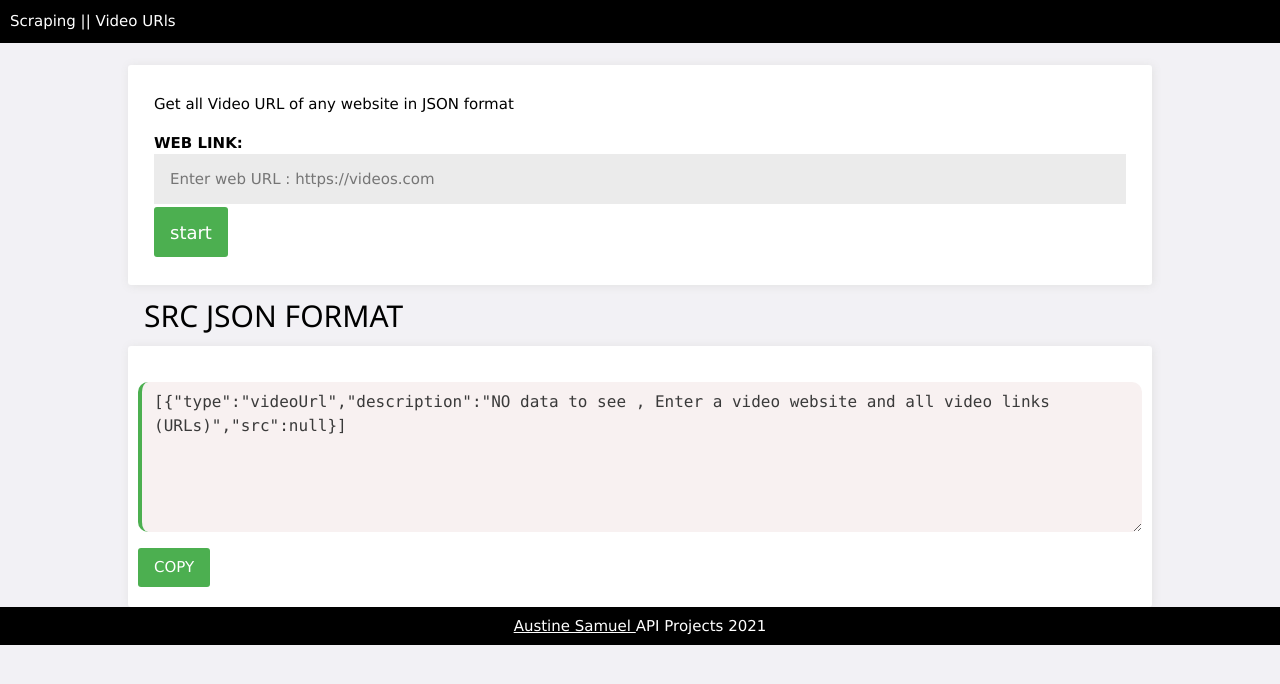
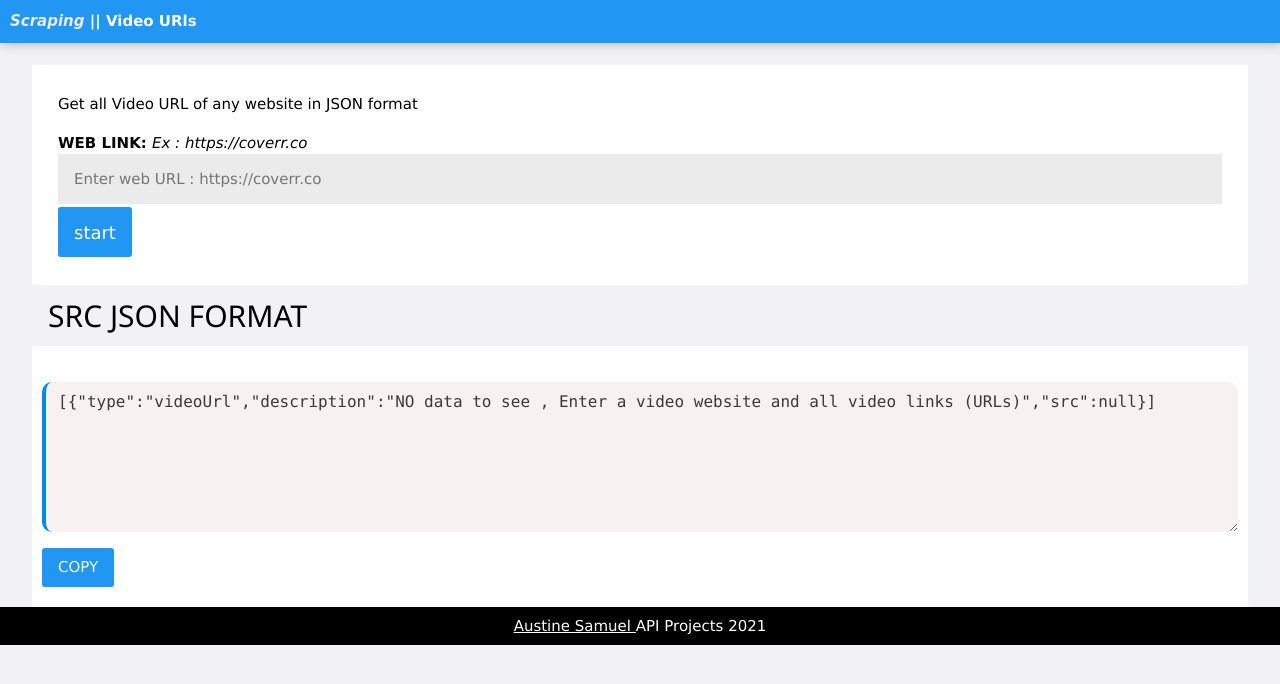
Before and after one commit to AustineSamuel/scrapingVideoSrc, a PHP site: page / in a window 1280 px wide. Shown: the top 684 px of the page. Run offline with PHP 8.4, Linux system fonts and the light colour scheme.

Commit message:
added more designes

```diff
--- a/index.php
+++ b/index.php
@@ -61,8 +61,8 @@ else{
 <script src="lib/MfunctionsLap.js"></script>
 </head>
 <body>
-  <nav>
-    Scraping || Video URls
+  <nav class="w3-blue">
+  <i>  Scraping </i>|| Video URls
   </nav>
 <br>
 <div id="box">
@@ -70,8 +70,8 @@ else{
     Get all Video URL of any website in JSON format
   </section>
 <form class="w3-padding" method="post">
-  <b>WEB LINK:</b>
-  <input class="w3-padding w3-block" type="url" name="url" placeholder="Enter web URL : https://videos.com" required><button type="submit" class="w3-button w3-green" style="margin-top:3px;">start</button>
+  <b>WEB LINK: <i style="font-weight:400;"> Ex : https://coverr.co </i></b>
+  <input class="w3-padding w3-block" type="url" name="url" placeholder="Enter web URL : https://coverr.co" required><button type="submit" class="w3-button w3-blue" style="margin-top:3px;">start</button>
 </form>
 
 </div>
@@ -81,9 +81,9 @@ else{
 <div id="box">
   <p id="dataHolder" hidden><?php echo json_encode($output);?>
 </p>
-<textarea value="<?php echo json_encode($output);?>" class="w3-block w3-code" disabled>
+<textarea value="<?php echo json_encode($output);?>" class="w3-block w3-code" style="border-color:rgb(0, 138, 230);" disabled>
 </textarea>
-<button class="w3-button w3-green" id="copy">COPY</button>
+<button class="w3-button w3-blue" id="copy">COPY</button>
 </div>
 <footer class="w3-padding  w3-center w3-black">
   <a  style="color:white;text-decoration: underline !important;" href="https://austinesamuel.netlify.app" >Austine Samuel </a>API Projects 2021
--- a/style.css
+++ b/style.css
@@ -1,8 +1,14 @@
 nav{
   width:100%;
   padding:10px;
-  background:black;
+  background:rgb(0, 138, 230);
   color:white;
+  font-weight:bolder;
+  box-shadow:1px 1px 10px 0px rgb(176, 177, 181);;
+}
+nav i{
+font-family:cursive;
+font-weight:bolder;
 }
 body{
   background:rgb(242, 241, 245);
@@ -28,14 +34,18 @@ form input{
 color:black;
   }
 #box,h2{
-  width:80%;
+  width:95%;
   display:block;
  margin:0 auto !important;
  padding:20px 10px !important;
   }
+  h2{
+    font-weight:bolder;
+ font-family: -apple-system, BlinkMacSystemFont, 'Segoe UI', Roboto, Oxygen, Ubuntu, Cantarell, 'Open Sans', 'Helvetica Neue', sans-serif;
+  }
 #box{
-  width:80%;
-  box-shadow:1px 1px 10px 0px rgb(225, 225, 225);
+  width:95%;
+  box-shadow:1px 1px 10px 0px rgb(240, 245, 253);
   min-height:30px;
   padding:10px;
   margin:0 auto;
```
